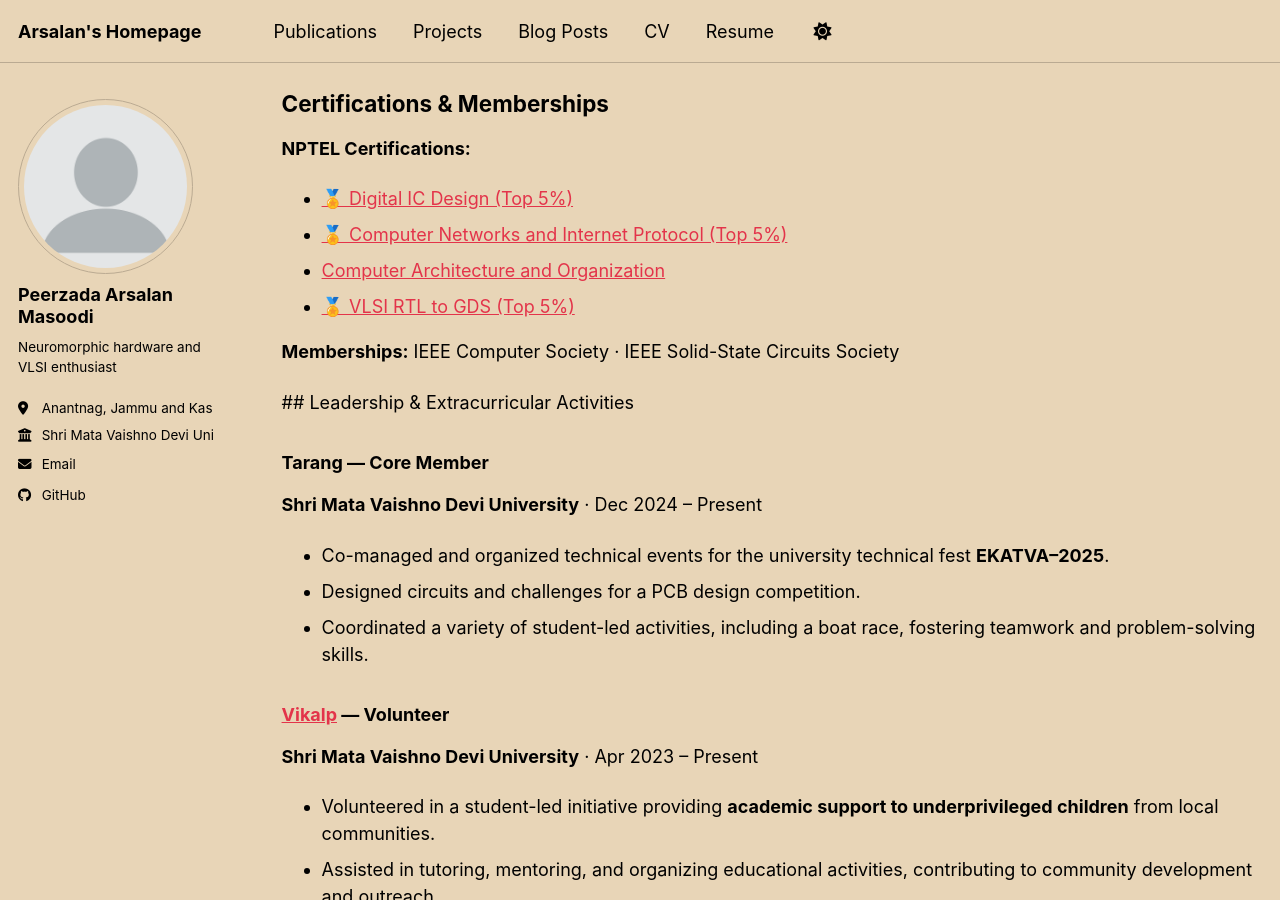
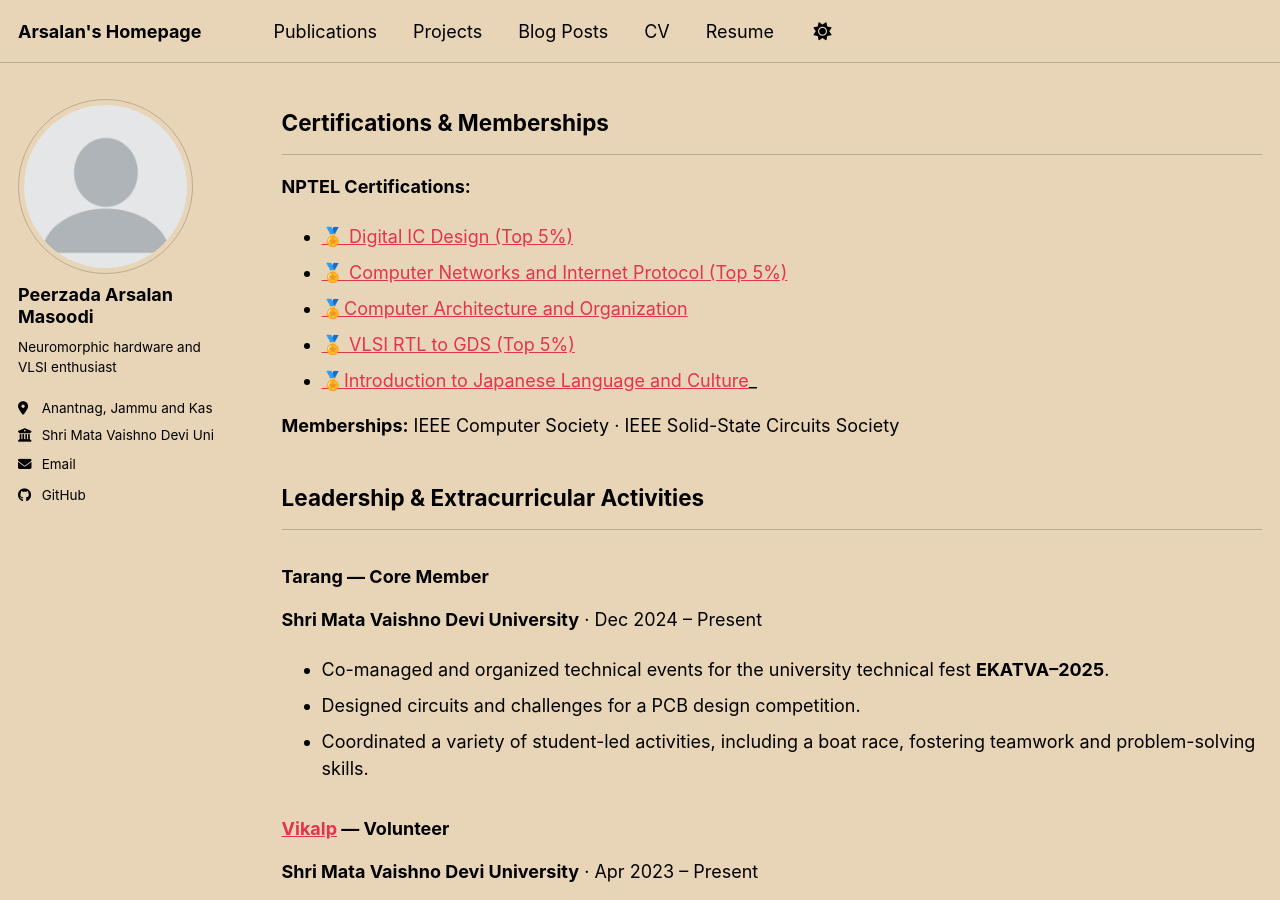
Before and after one commit to voidthecryptic/voidthecryptic.github.io, a Jekyll site: the page built from _pages/cv.md, in a window 1280 px wide and 900 px high, scrolled down 823 px. Built offline with Jekyll 4.4.1, drawn with Linux system fonts in a browser that asks for light colours; a script bundle is joined from its source files by our own code; library files that are not in the unit come from our copies.

Commit message:
Update cv.md

```diff
--- a/_pages/cv.md
+++ b/_pages/cv.md
@@ -27,7 +27,7 @@ redirect_from:
 
 
 ## Skills
-
+---
 **Software Languages:** Python · C++ · C · MATLAB · LaTeX · HTML
 **HDL / Embedded:** Verilog · Embedded C · Assembly
 **Tools / EDA:** LTspice · Vivado · QuestaSim · Cadence Virtuoso · OpenLANE · Yosys · KiCad · EagleCAD · Proteus
@@ -35,18 +35,18 @@ Languages : English , Urdu, Kashmiri, Japanese(Basic)
 ---
 
 ## Certifications & Memberships
-
+---
 **NPTEL Certifications:**
 - [🏅 Digital IC Design (Top 5%)](https://nptel.ac.in/noc/E_Certificate/NPTEL25EE21S64770049504263377)
 - [🏅 Computer Networks and Internet Protocol (Top 5%)](https://nptel.ac.in/noc/E_Certificate/NPTEL25CS15S124770045304263377)
-- [Computer Architecture and Organization](https://archive.nptel.ac.in/noc/Ecertificate/?q=NPTEL25CS154S115890005310230442)
+- [🏅Computer Architecture and Organization](https://archive.nptel.ac.in/noc/Ecertificate/?q=NPTEL25CS154S115890005310230442)
 - [🏅 VLSI RTL to GDS (Top 5%)](https://archive.nptel.ac.in/noc/Ecertificate/?q=NPTEL25EE106S65890050110230442)
+- [🏅Introduction to Japanese Language and Culture](https://archive.nptel.ac.in/noc/Ecertificate/?q=NPTEL25HS43S104770041804263377)_
 
 **Memberships:** IEEE Computer Society · IEEE Solid-State Circuits Society
 
-
-  ## Leadership & Extracurricular Activities
-
+## Leadership & Extracurricular Activities
+---
 ### Tarang — Core Member
 **Shri Mata Vaishno Devi University** · Dec 2024 – Present
 - Co-managed and organized technical events for the university technical fest **EKATVA–2025**.
@@ -57,3 +57,4 @@ Languages : English , Urdu, Kashmiri, Japanese(Basic)
 **Shri Mata Vaishno Devi University** · Apr 2023 – Present
 - Volunteered in a student-led initiative providing **academic support to underprivileged children** from local communities.
 - Assisted in tutoring, mentoring, and organizing educational activities, contributing to community development and outreach.
+---
```
